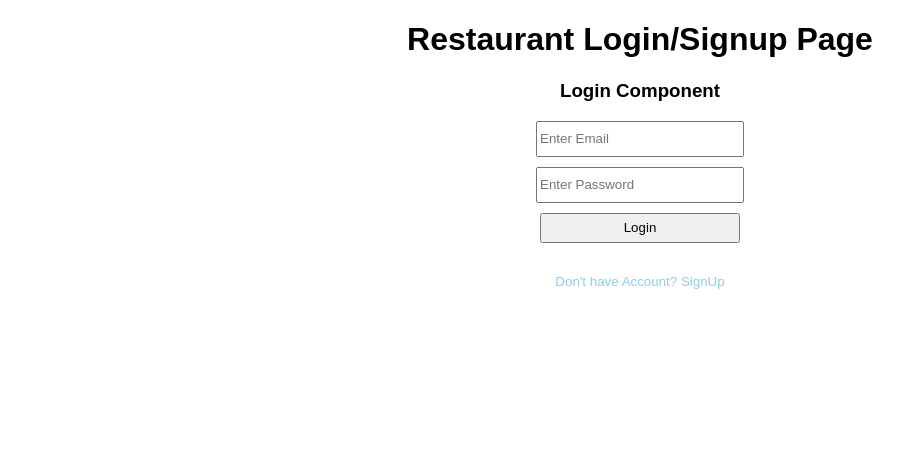
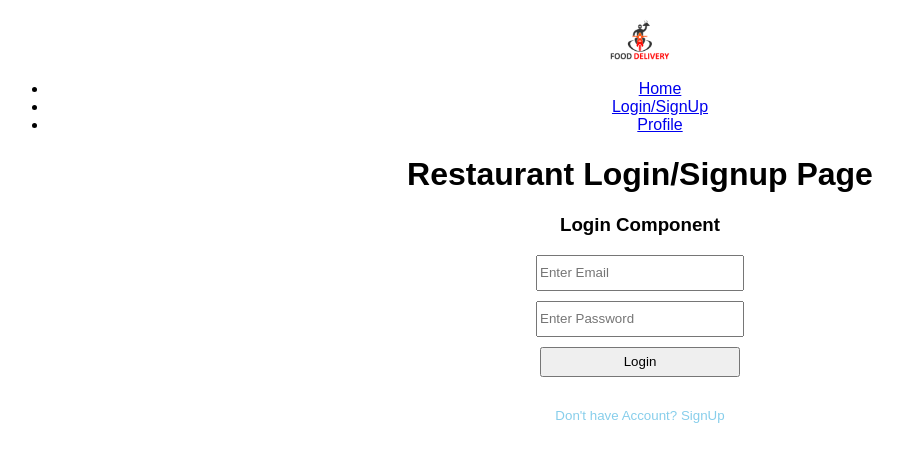
Before and after one commit to hamza-nabil-2000/NextJS-Projects, a Next.js app in the folder resto-app/: page /restaurant in a window 1280 px wide. Shown: the top 462 px of the page, without its empty margins (0-903 px from the left). Built offline with nearby package versions, Linux system fonts and the light colour scheme.

Commit message:
Add RestaurantHeader component and style.css file
- Created a new RestaurantHeader component for the restaurant app with navigation links.
- Added a placeholder style.css file for future styling of the restaurant features.

```diff
--- /dev/null
+++ b/resto-app/src/app/_components/RestaurantHeader.js
@@ -0,0 +1,27 @@
+import Link from "next/link";
+
+const RestaurantHeader = () => {
+  return (
+    <div>
+      <div className="logo">
+        <img style={{ width: 100 }} src="header.jpeg" />
+
+        <ul>
+          <li>
+            <Link href="/">Home</Link>
+          </li>
+
+          <li>
+            <Link href="/">Login/SignUp</Link>
+          </li>
+
+          <li>
+            <Link href="/">Profile</Link>
+          </li>
+        </ul>
+      </div>
+    </div>
+  );
+};
+
+export default RestaurantHeader;
--- a/resto-app/src/app/restaurant/page.js
+++ b/resto-app/src/app/restaurant/page.js
@@ -3,20 +3,27 @@
 import { useState } from "react";
 import RestaurantLogin from "../_components/restaurantLogin";
 import RestaurantSignUp from "../_components/restaurantSignUp";
+import RestaurantHeader from "../_components/RestaurantHeader";
+import "./style.css";
 
 const Restaurant = () => {
   const [login, setLogin] = useState(true);
   return (
+    <>
       <div className="container">
+        <RestaurantHeader />
         <h1>Restaurant Login/Signup Page</h1>
         {login ? <RestaurantLogin /> : <RestaurantSignUp />}
 
         <div>
           <button className="button-link" onClick={() => setLogin(!login)}>
-          {login ? "Don't have Account? SignUp" : "Already have Account? Login"}
+            {login
+              ? "Don't have Account? SignUp"
+              : "Already have Account? Login"}
           </button>
         </div>
       </div>
+    </>
   );
 };
 
```
Also changed, not shown: resto-app/public/header.jpeg (added), resto-app/src/app/restaurant/style.css (added). Lines whose indentation alone changed are shown as unchanged.
